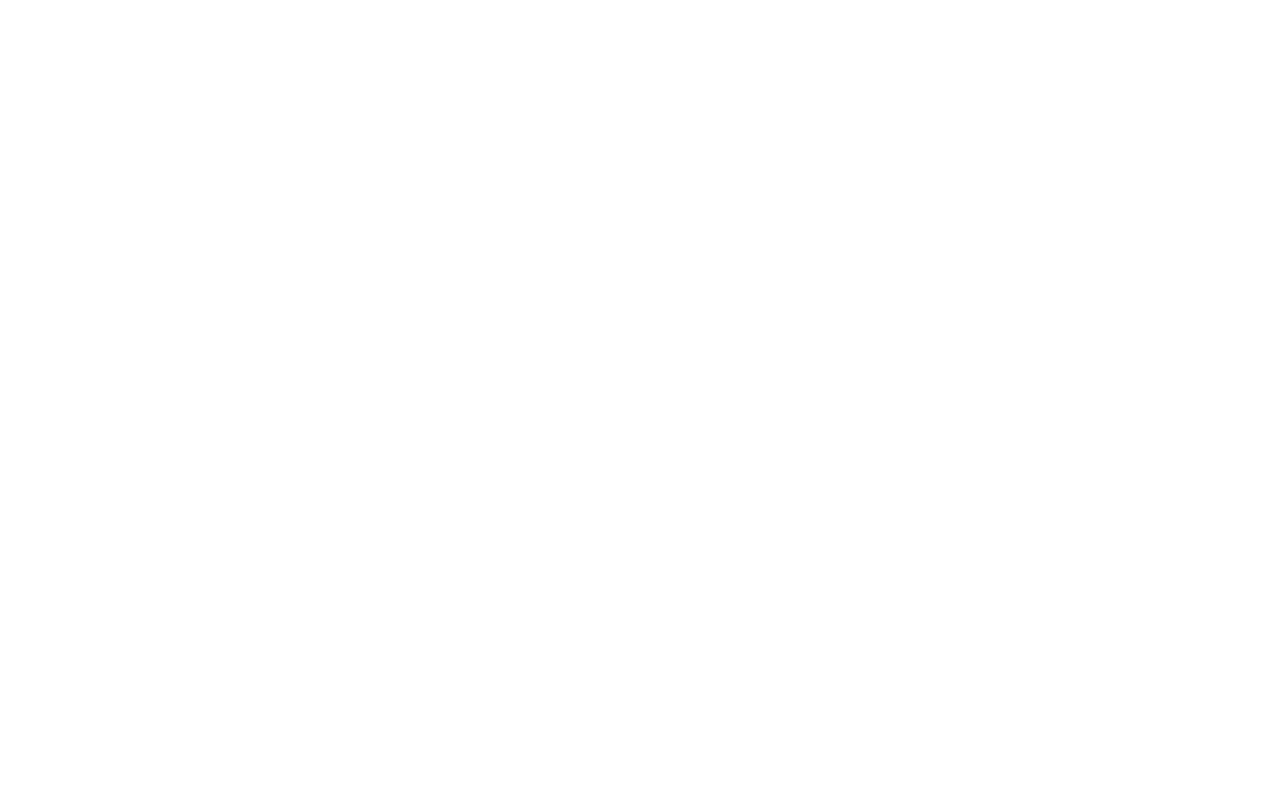
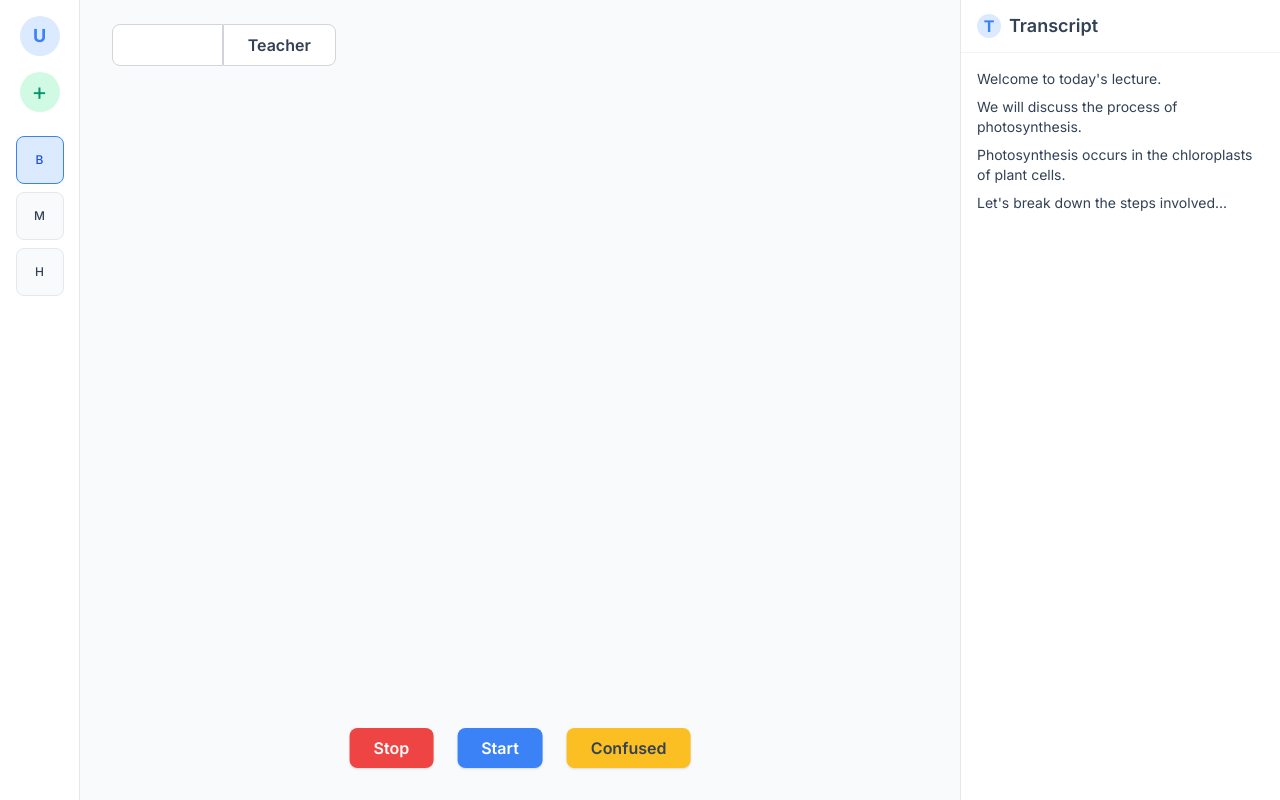
Before and after one commit to AHHHHHH0-0/ClarifAI, a React (Create React App) app in the folder frontend/: page /dashboard in a window 1280 px wide. Before the commit this address had no page. Built offline with nearby package versions, Linux system fonts and the light colour scheme.

Commit message:
Creatd the Student dashboard

```diff
--- a/frontend/src/App.tsx
+++ b/frontend/src/App.tsx
@@ -2,6 +2,7 @@
 import { BrowserRouter, Routes, Route } from 'react-router-dom';
 import LoginPage from './LoginPage';
 import HeroSection from './components/Hero/HeroSection';
+import DashboardPage from './DashboardPage';
 
 function HomePage() {
   return (
@@ -30,6 +31,7 @@
       <Routes>
         <Route path="/" element={<HomePage />} />
         <Route path="/login" element={<LoginPage />} />
+        <Route path="/dashboard" element={<DashboardPage />} />
         {/* Add more routes here */}
       </Routes>
     </BrowserRouter>
--- /dev/null
+++ b/frontend/src/DashboardPage.tsx
@@ -0,0 +1,113 @@
+import React, { useState } from 'react';
+
+const mockConversations = [
+  { id: 1, name: 'Biology Lecture' },
+  { id: 2, name: 'Math Q&A' },
+  { id: 3, name: 'History Review' },
+];
+
+const mockTranscript = [
+  'Welcome to today\'s lecture.',
+  'We will discuss the process of photosynthesis.',
+  'Photosynthesis occurs in the chloroplasts of plant cells.',
+  'Let\'s break down the steps involved...',
+];
+
+const DashboardPage: React.FC = () => {
+  const [mode, setMode] = useState<'student' | 'teacher'>('student');
+  const [selectedConv, setSelectedConv] = useState(1);
+  const [isRecording, setIsRecording] = useState(false);
+  const [transcript, setTranscript] = useState(mockTranscript);
+
+  const handleStart = () => setIsRecording(true);
+  const handleStop = () => setIsRecording(false);
+  const handleConfused = () => {
+    alert('Explain: Photosynthesis is the process by which green plants convert sunlight into energy.');
+  };
+
+  return (
+    <div className="flex h-screen bg-gray-50">
+      {/* Sidebar */}
+      <aside className="w-20 bg-white border-r border-gray-200 flex flex-col items-center py-4">
+        {/* Profile icon */}
+        <div className="w-10 h-10 rounded-full bg-blue-100 flex items-center justify-center mb-4">
+          <span className="text-blue-500 font-bold text-lg">U</span>
+        </div>
+        {/* New conversation */}
+        <button className="w-10 h-10 rounded-full bg-emerald-100 flex items-center justify-center mb-6 hover:bg-emerald-200 transition">
+          <span className="text-emerald-600 text-2xl">+</span>
+        </button>
+        {/* Conversation list */}
+        <div className="flex flex-col gap-2 w-full items-center">
+          {mockConversations.map((conv) => (
+            <button
+              key={conv.id}
+              className={`w-12 h-12 rounded-lg flex items-center justify-center text-xs font-medium transition border ${selectedConv === conv.id ? 'bg-blue-100 border-blue-500 text-blue-700' : 'bg-gray-50 border-gray-200 text-slate-700 hover:bg-gray-100'}`}
+              onClick={() => setSelectedConv(conv.id)}
+            >
+              {conv.name[0]}
+            </button>
+          ))}
+        </div>
+      </aside>
+
+      {/* Main content */}
+      <main className="flex-1 flex flex-col relative">
+        {/* Mode Switch */}
+        <div className="flex gap-0 mt-6 ml-8">
+          <button
+            className={`px-6 py-2 border border-gray-300 rounded-l-lg font-semibold text-slate-700 bg-white transition ${mode === 'student' ? 'bg-blue-500 text-white border-blue-500' : 'hover:bg-gray-100'}`}
+            onClick={() => setMode('student')}
+          >
+            Student
+          </button>
+          <button
+            className={`px-6 py-2 border border-gray-300 rounded-r-lg font-semibold text-slate-700 bg-white transition ${mode === 'teacher' ? 'bg-blue-500 text-white border-blue-500' : 'hover:bg-gray-100'}`}
+            onClick={() => setMode('teacher')}
+          >
+            Teacher
+          </button>
+        </div>
+        {/* Main area (empty for now) */}
+        <div className="flex-1" />
+        {/* Bottom Center Controls */}
+        <div className="absolute left-1/2 bottom-8 transform -translate-x-1/2 flex gap-6">
+          <button
+            className="bg-red-500 hover:bg-red-600 text-white px-6 py-2 rounded-lg font-semibold shadow transition"
+            onClick={handleStop}
+            disabled={!isRecording}
+          >
+            Stop
+          </button>
+          <button
+            className="bg-blue-500 hover:bg-blue-600 text-white px-6 py-2 rounded-lg font-semibold shadow transition"
+            onClick={isRecording ? handleStop : handleStart}
+          >
+            {isRecording ? 'Pause' : 'Start'}
+          </button>
+          <button
+            className="bg-amber-400 hover:bg-amber-500 text-slate-700 px-6 py-2 rounded-lg font-semibold shadow transition"
+            onClick={handleConfused}
+          >
+            Confused
+          </button>
+        </div>
+      </main>
+
+      {/* Transcript Sidebar */}
+      <aside className="w-80 bg-white border-l border-gray-200 flex flex-col">
+        <div className="flex items-center gap-2 px-4 py-3 border-b border-gray-100">
+          <span className="inline-block w-6 h-6 bg-blue-100 rounded-full flex items-center justify-center text-blue-500 font-bold">T</span>
+          <span className="font-semibold text-slate-700 text-lg">Transcript</span>
+        </div>
+        <div className="flex-1 overflow-y-auto px-4 py-4 text-slate-700 text-sm">
+          {transcript.map((line, idx) => (
+            <div key={idx} className="mb-2">{line}</div>
+          ))}
+        </div>
+      </aside>
+    </div>
+  );
+};
+
+export default DashboardPage;
```
